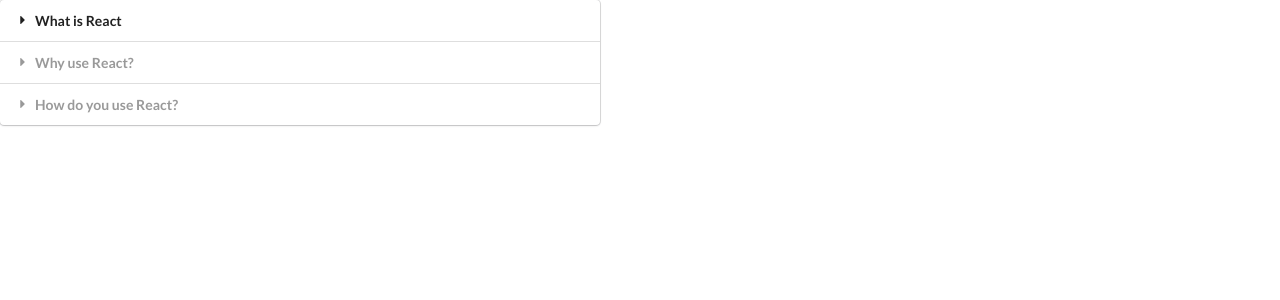
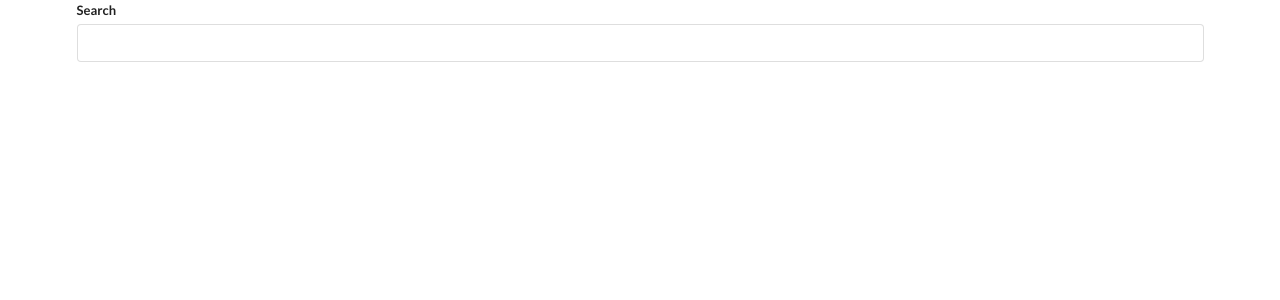
Before and after one commit to Dcrame31/widgets-react, a React (Create React App) app: page / in a window 1280 px wide. Shown: the top 300 px of the page. Built offline with nearby package versions, Linux system fonts and the light colour scheme.

Commit message:
add Search component

```diff
--- a/src/components/App.js
+++ b/src/components/App.js
@@ -1,5 +1,6 @@
 import React from 'react';
 import Accordion from './Accordion';
+import Search from './Search';
 
 // class App extends React.Component {
 //     render() {
@@ -30,8 +31,9 @@
 
 export default () => {
     return (
-        <div>
-            <Accordion items={items} />
+        <div className="ui container">
+            {/* <Accordion items={items} /> */}
+            <Search />
         </div>
     )
 };
--- /dev/null
+++ b/src/components/Search.js
@@ -0,0 +1,26 @@
+import React, { useState } from 'react';
+
+const Search = () => {
+
+    const [ term, setTerm ] = useState('');
+    const [ results, setResults ] = useState([]);
+
+     return (
+        <div>
+            <div
+                onSubmit={console.log(term)}
+                className="ui form">
+                <div className="field">
+                    <label>Search</label>
+                    <input
+                        value={term}
+                        onChange={e => setTerm(e.target.value)}
+                        className="input"
+                        type="text" />
+                </div>
+            </div>
+        </div>
+    )
+};
+
+export default Search;
```
Also changed, not shown: 1 other file (tests, documents, lock files or other folders).
